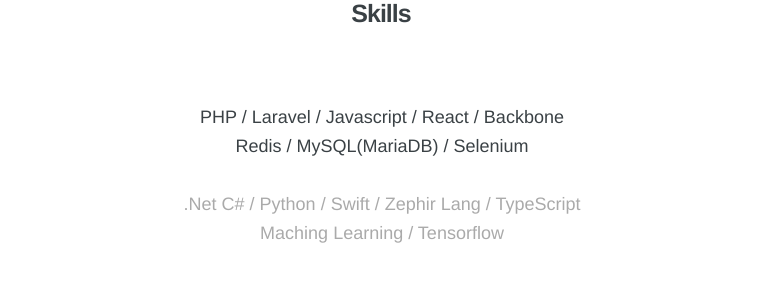
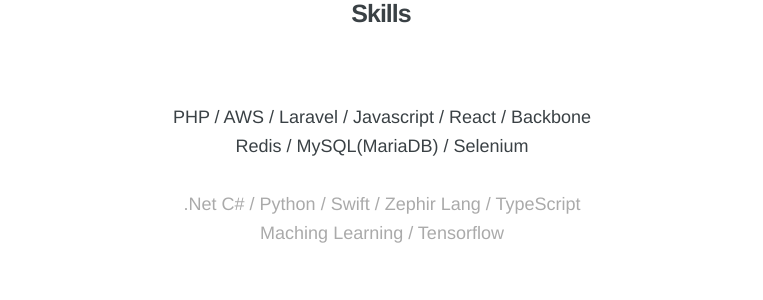
Before and after one commit to wan2land/wan2land.github.io, a Jekyll site: the page built from about.md, in a window 1280 px wide and 900 px high, scrolled down 1020 px. Shown: the part 153-453 px from the top of the window, without its empty margins (258-1021 px from the left). Built offline with Jekyll 4.4.1, drawn with Linux system fonts in a browser that asks for light colours; nearby versions of some CDN libraries; comment, search, counter and statistics services are not loaded; a style sheet for code colours, icons or effects is not loaded.

Commit message:
update about

```diff
--- a/about.md
+++ b/about.md
@@ -14,11 +14,11 @@
 
 ## Skills
 
-<p class="center">PHP / Laravel / Javascript / React / Backbone<br />
-	Redis / MySQL(MariaDB) / Selenium</p>
+<p class="center">PHP / AWS / Laravel / Javascript / React / Backbone<br />
+    Redis / MySQL(MariaDB) / Selenium</p>
 
 <p class="center" style="color: #aaa;">.Net C# / Python / Swift / Zephir Lang / TypeScript<br />
-	Maching Learning / Tensorflow</p>
+    Maching Learning / Tensorflow</p>
 
 ## Interests
 
```
